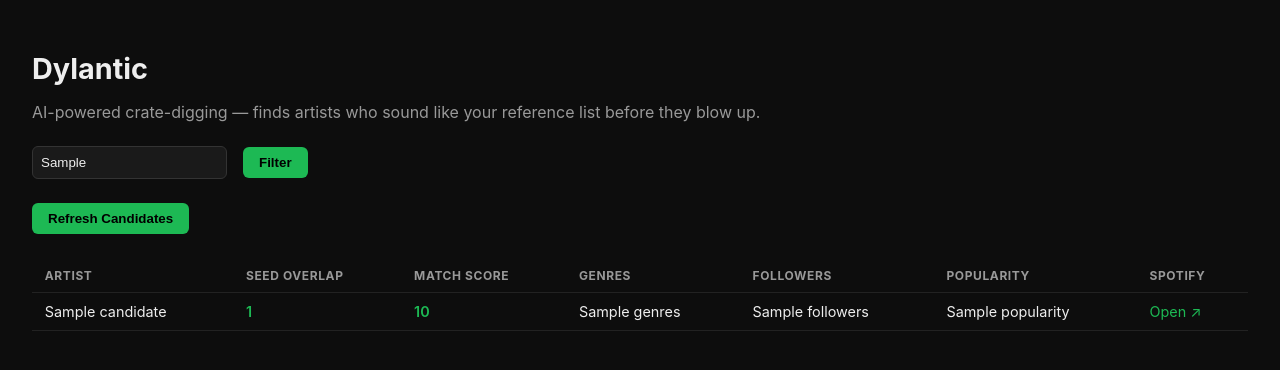
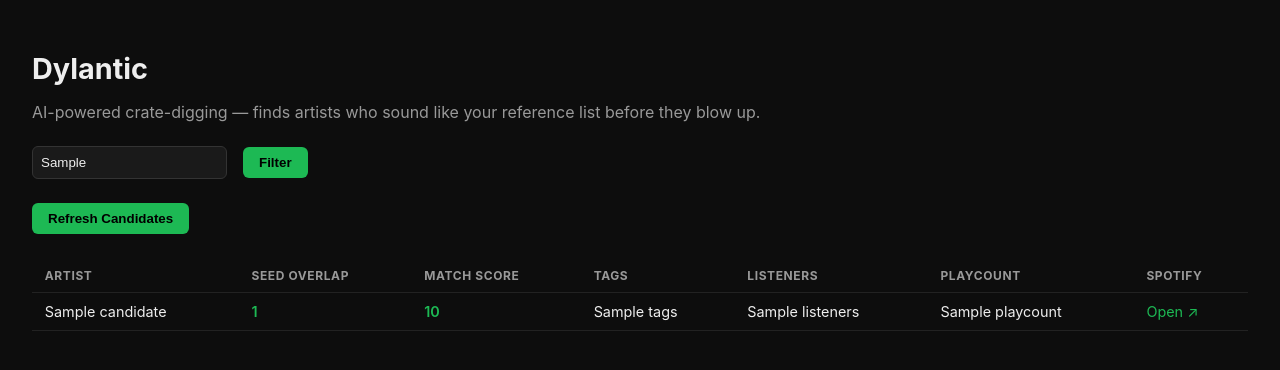
Before and after one commit to katyakazzam-maker/Dylianaire, a Flask app: template templates/dashboard.html in a window 1280 px wide. Shown: the top 370 px of the page. Run offline with Flask 3, Linux system fonts and the light colour scheme; the template is opened without the code that fills it: most values are stand-ins (such as "Sample title", 1, 10 or a date in 2020).

Commit message:
Update dashboard.html

```diff
--- a/templates/dashboard.html
+++ b/templates/dashboard.html
@@ -24,7 +24,7 @@
   <p class="sub">AI-powered crate-digging — finds artists who sound like your reference list before they blow up.</p>
 
   <form class="controls" method="get" action="/">
-    <input type="text" name="genre" placeholder="Filter by genre (e.g. r&b)" value="{{ genre_filter }}">
+    <input type="text" name="genre" placeholder="Filter by tag (e.g. r&b)" value="{{ genre_filter }}">
     <button type="submit">Filter</button>
   </form>
 
@@ -39,9 +39,9 @@
         <th>Artist</th>
         <th>Seed Overlap</th>
         <th>Match Score</th>
-        <th>Genres</th>
-        <th>Followers</th>
-        <th>Popularity</th>
+        <th>Tags</th>
+        <th>Listeners</th>
+        <th>Playcount</th>
         <th>Spotify</th>
       </tr>
     </thead>
@@ -51,9 +51,9 @@
         <td>{{ c.name }}</td>
         <td class="score">{{ c.seed_overlap_count }}</td>
         <td class="score">{{ c.lastfm_match_score }}</td>
-        <td>{{ c.genres }}</td>
-        <td>{{ c.followers }}</td>
-        <td>{{ c.popularity }}</td>
+        <td>{{ c.tags }}</td>
+        <td>{{ c.listeners }}</td>
+        <td>{{ c.playcount }}</td>
         <td><a href="{{ c.spotify_url }}" target="_blank">Open ↗</a></td>
       </tr>
       {% endfor %}
```
